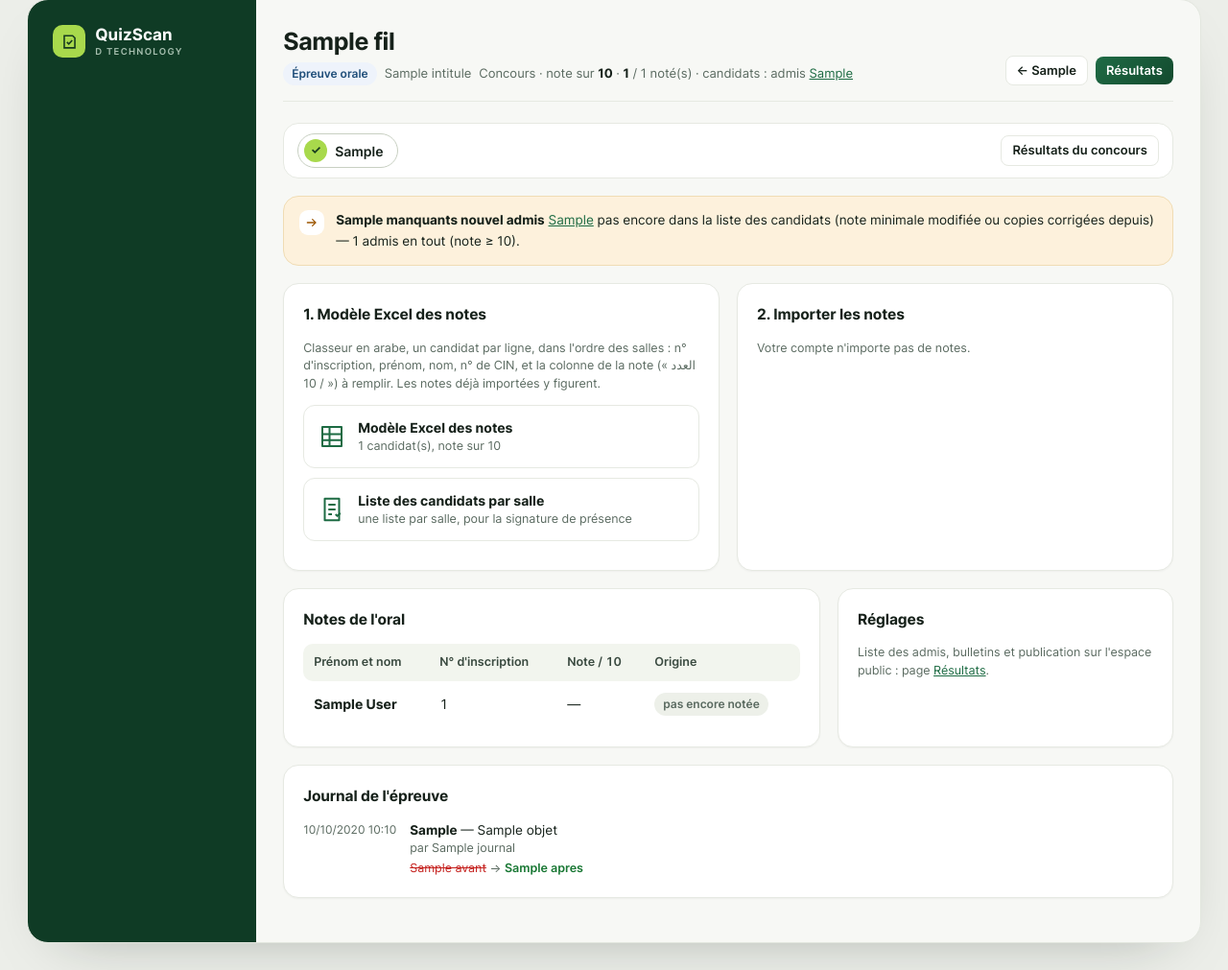
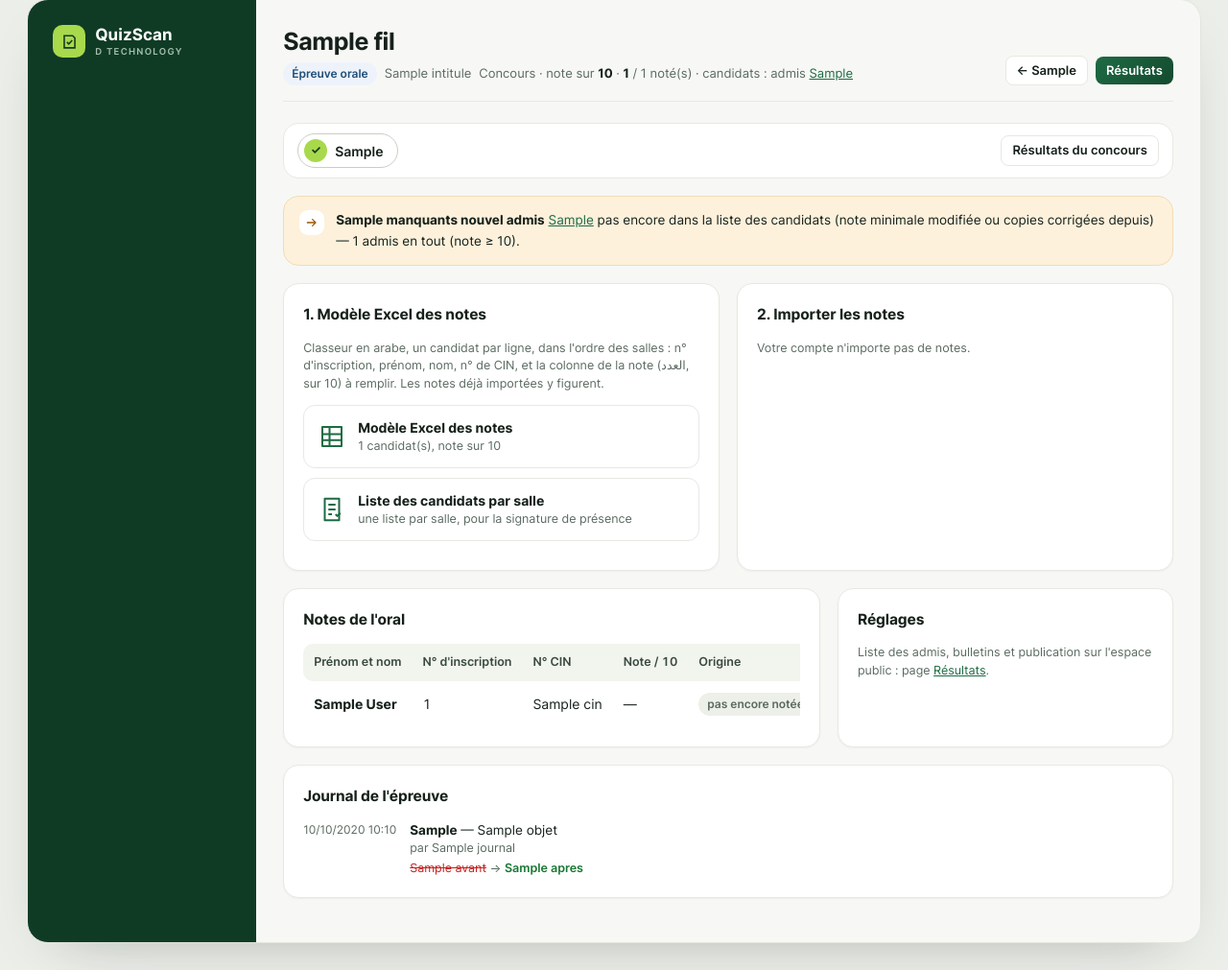
Before and after one commit to Mohamed-jouini/Quizscan, a Django app: template templates/grader/epreuve_oral.html in a window 1280 px wide. Shown: the part 29-1040 px from the top of the page at 96% size. Run offline with Django 5.2, Linux system fonts and the light colour scheme; the template is opened without the code that fills it: most values are stand-ins (such as "Sample title", 1, 10 or a date in 2020).

Commit message:
ta modification-65

```diff
--- a/templates/grader/epreuve_oral.html
+++ b/templates/grader/epreuve_oral.html
@@ -20,7 +20,7 @@
 <div class="grid2">
   <div class="card">
     <h2>1. Modèle Excel des notes</h2>
-    <p class="helptext">Classeur en arabe, un {{ quiz.auto_enroll|yesno:"candidat,étudiant" }} par ligne, dans l'ordre des salles : n° d'inscription, prénom, nom, n° de CIN, et la colonne de la note (« العدد / {{ quiz.note_sur|floatformat:"-2" }} ») à remplir. Les notes déjà importées y figurent.</p>
+    <p class="helptext">Classeur en arabe, un {{ quiz.auto_enroll|yesno:"candidat,étudiant" }} par ligne, dans l'ordre des salles : n° d'inscription, prénom, nom, n° de CIN, et la colonne de la note (<bdi lang="ar">العدد</bdi>, sur {{ quiz.note_sur|floatformat:"-2" }}) à remplir. Les notes déjà importées y figurent.</p>
     {% if lignes %}
     <div class="documents">
       <a class="document" href="{% url 'quiz_notes_oral_xlsx' quiz.pk %}">
@@ -55,11 +55,12 @@
     {% if lignes %}
     <div class="table-wrap">
       <table>
-        <tr><th>Prénom et nom</th><th>N° d'inscription</th><th>Note / {{ quiz.note_sur|floatformat:"-2" }}</th><th>Origine</th></tr>
+        <tr><th>Prénom et nom</th><th>N° d'inscription</th><th>N° CIN</th><th>Note / {{ quiz.note_sur|floatformat:"-2" }}</th><th>Origine</th></tr>
         {% for e, etat, r in lignes %}
         <tr>
           <td><b>{{ e.full_name }}</b></td>
           <td>{{ e.student_number|default:"—" }}</td>
+          <td>{{ e.cin|default:"—" }}</td>
           <td>{% if r and r.points_awarded is not None %}<span class="score">{{ r.points_awarded|floatformat:"-2" }}</span>{% else %}—{% endif %}</td>
           <td>
             {% if etat == "importee" %}<span class="badge ok">importée</span>
--- a/test_e2e_ecrit_oral.py
+++ b/test_e2e_ecrit_oral.py
@@ -282,7 +282,8 @@ def test_oral(c, groupe):
     page = c.get(url).content.decode()
     assert "Notes de l'oral" in page and "Sana AMRI" in page and "pas encore notée" in page
     assert "Importer les notes" in page and reverse("quiz_notes_oral_xlsx", args=[quiz.pk]) in page
-    assert "Classeur en arabe" in page and "n° de CIN" in page and "« العدد / 20 »" in page
+    assert "Classeur en arabe" in page and "n° de CIN" in page
+    assert '(<bdi lang="ar">العدد</bdi>, sur 20)' in page      # l'arabe isolé dans la phrase
     assert "Générer les fiches" not in page and "Lire les notes et les affecter" not in page
     e = {s.last_name: s for s in groupe.students.all()}
     assert f'name="note_{e["AMRI"].pk}"' not in page and "Enregistrer les notes" not in page
@@ -361,6 +362,8 @@ def test_oral(c, groupe):
     assert notes() == {"AMRI": 12.25, "CHERIF": 9.0}, notes()
     page = c.get(url).content.decode()
     assert "importée" in page and "12,25" in page and "pas encore notée" in page
+    # le n° de CIN du registre dans le tableau des notes (13 novembre 2026), « — » sans fiche
+    assert "<th>N° CIN</th>" in page and "<td>01166344</td>" in page, page[-3000:]
     assert quiz.modifications.filter(action="note", objet__contains="import Excel").count() == 2
     # le modèle reprend les notes ; réimporté : une note changée, une nouvelle
     classeur, lignes = modele()
```
